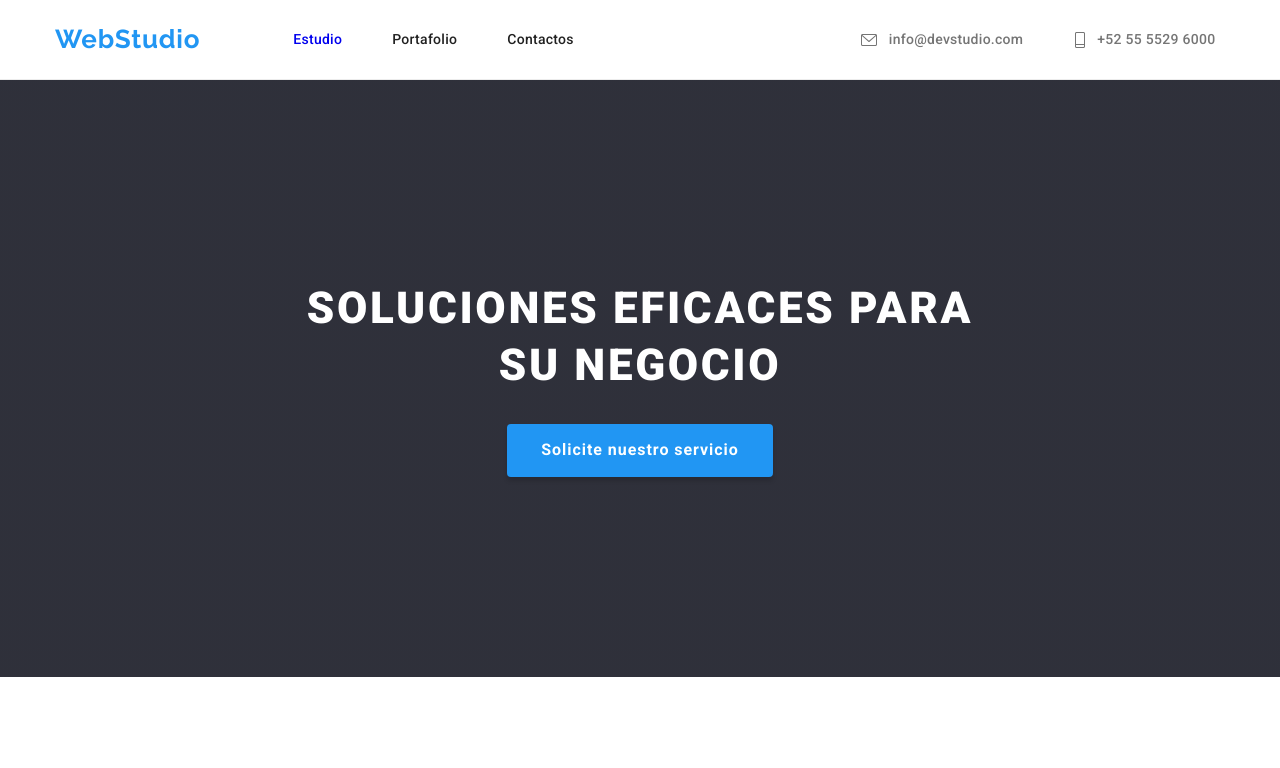
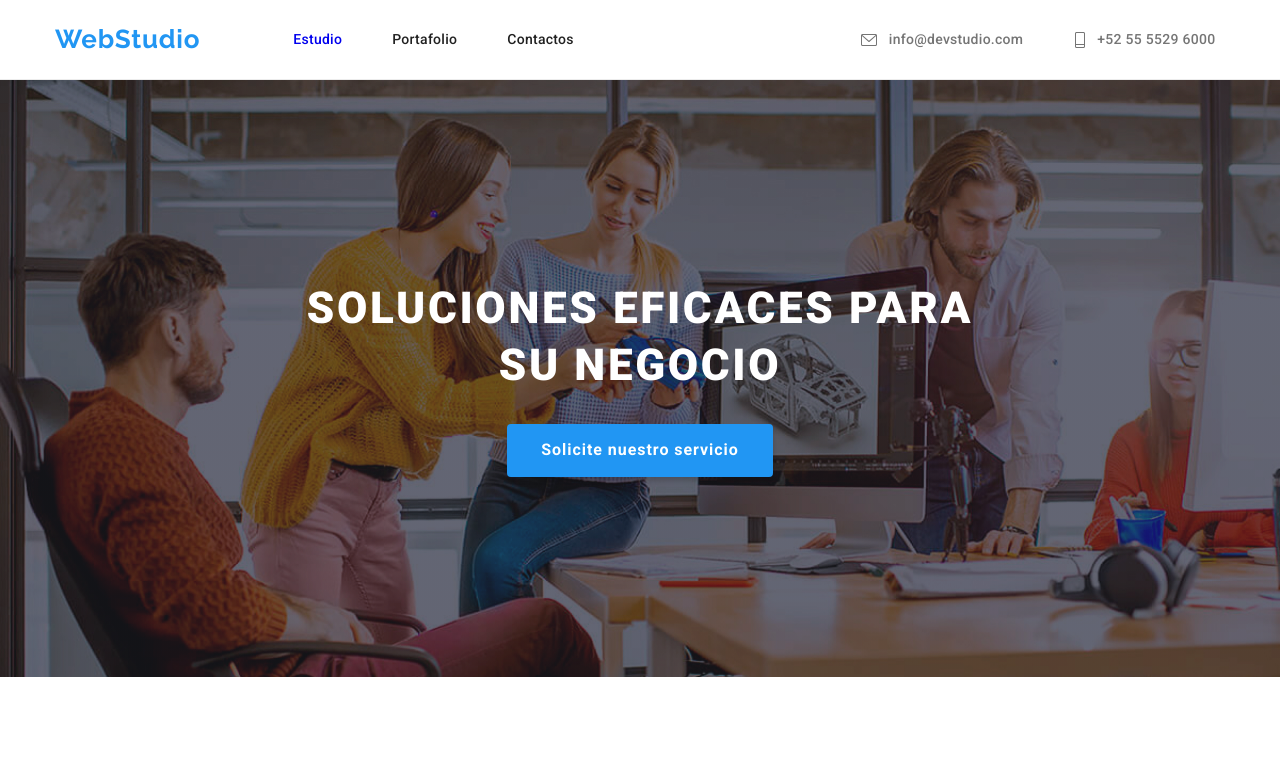
Before and after one commit to carlosdevmena/goit-markup-hw-04, a plain HTML site: page index.html in a window 1280 px wide. Shown: the top 768 px of the page. Drawn offline with nearby package versions, Linux system fonts and the light colour scheme.

Commit message:
img-section-solution-tried2

```diff
--- a/css/styles.css
+++ b/css/styles.css
@@ -211,7 +211,7 @@ body {
       rgba(47, 48, 58, 0.4),
       rgba(47, 48, 58, 0.4)
     ),
-    url("./images/img(13).jpg");
+    url("/images/img\(13\).jpg");
 }
 
 .flex {
```
